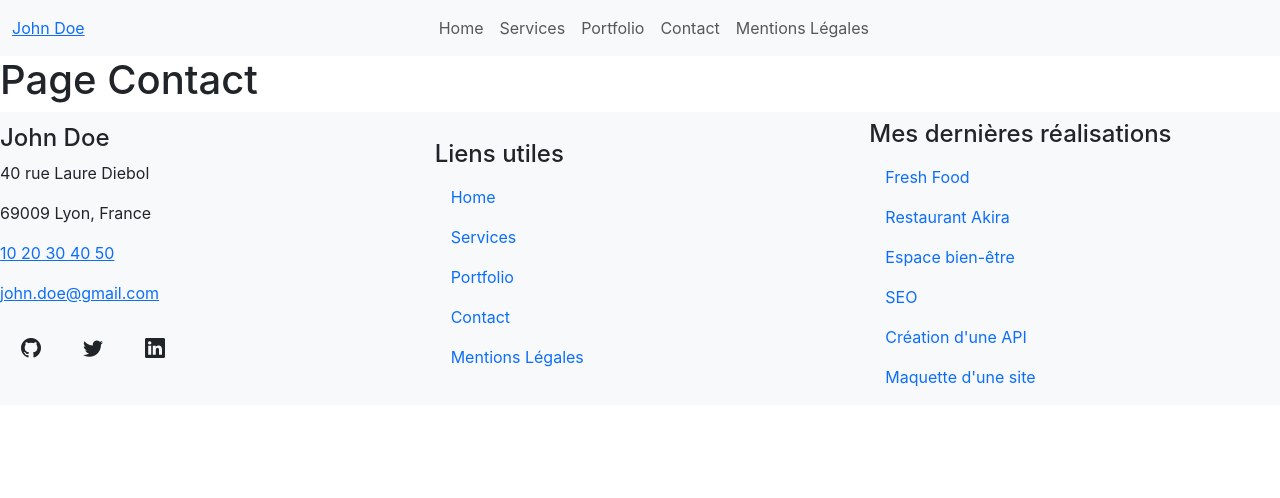
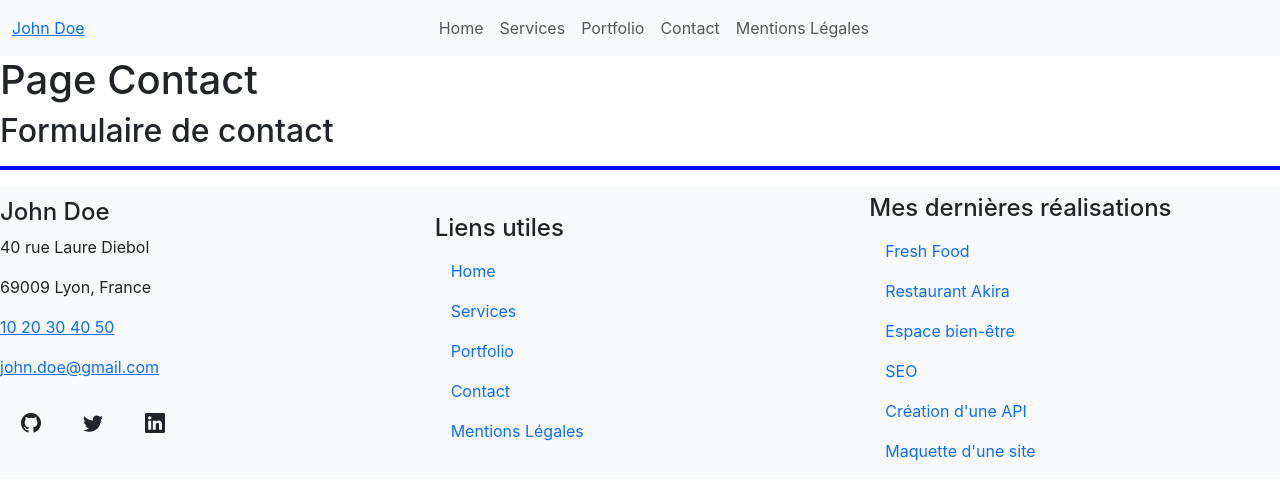
Before and after one commit to Meganrgt/regent_megan_portfolio_reactjs, a React (Create React App) app: page /contact in a window 1280 px wide. Shown: the top 498 px of the page. Built offline with nearby package versions, Linux system fonts and the light colour scheme.

Commit message:
add title h2

```diff
--- /dev/null
+++ b/src/components/title-h2.jsx
@@ -0,0 +1,8 @@
+const H2Title = (props) => {
+    return (
+        <><h2>{props.title}</h2>
+        <hr></hr></>
+    );
+}
+
+export default H2Title;
--- a/src/index.css
+++ b/src/index.css
@@ -11,3 +11,8 @@ code {
   font-family: source-code-pro, Menlo, Monaco, Consolas, 'Courier New',
     monospace;
 }
+
+hr {
+  border: 2px solid blue;
+  opacity: 1;
+}
--- a/src/pages/contact.jsx
+++ b/src/pages/contact.jsx
@@ -1,8 +1,10 @@
+import H2Title from "../components/title-h2";
 
 const Contact = () => {
     return (
         <div>
             <h1>Page Contact</h1>
+            <H2Title title="Formulaire de contact"/>
         </div>
     )
 }
```
